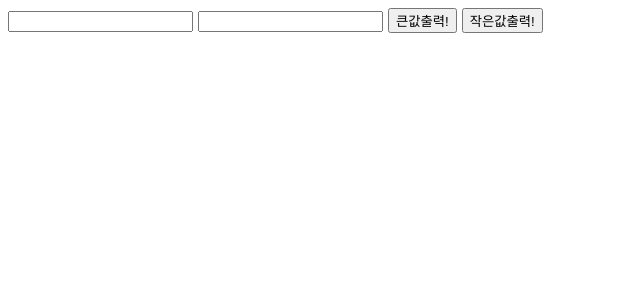
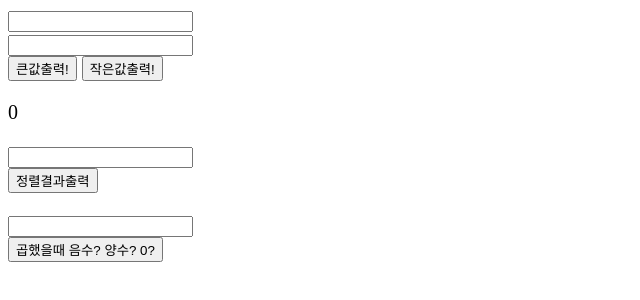
Before and after one commit to sebaek/20171122, a plain HTML site: page solution2.html in a window 1280 px wide. Both pictures are taken after a click on the button "작은값출력!". Shown: the whole page, without its empty margins (0-640 px from the left). Drawn offline with Linux system fonts and the light colour scheme.

Commit message:
solutions

```diff
--- a/solution2.html
+++ b/solution2.html
@@ -13,15 +13,63 @@
 
 </head>
 <body>
-    <input type="text" name="" id="input1">
-    <input type="text" name="" id="input2">
+    <input type="text" name="" id="input1"><br>
+    <input type="text" name="" id="input2"><br>
 
     <button onclick="showBig();">큰값출력!</button>
     <button onclick="showSmall();">작은값출력!</button>
 
     <p id="result"></p>
 
+
+    <input type="text" name="" id="input3"><br>
+    <button onclick="showSorted()">정렬결과출력</button>
+    <p id="result2"></p>
+
+
+    <input type="text" name="" id="input4"><br>
+    <button onclick="showMultiple()">곱했을때 음수? 양수? 0?</button>
+    <p id="result3"></p>
+
     <script>
+function showMultiple() {
+    // 1. input4 value를 가져온다.
+    var value = document.getElementById("input4").value;
+    // 2. ,을 기준으로 배열로 만들고.
+    var numbers = value.split(",");
+    // 3. 0이 있는지? 음수가 몇개인지?
+    var resultTxt = "";
+    var negative = 0;
+    for (var i = 0; i < numbers.length; i++) {
+        var number = Number(numbers[i]);
+        if (number == 0) {
+            resultTxt = "0 입니다.";
+            break;
+        } else if (number < 0) {
+            negative++;
+        }
+    }
+    if (!resultTxt) {
+        resultTxt = (negative % 2 == 0) ? '양수입니다.' : '음수입니다.';
+    }
+
+    // 4. 결과 출력
+    document.getElementById("result3").innerHTML = resultTxt;
+}
+
+
+function showSorted() {
+    //1. input3 value를 가져와서.
+    var value = document.getElementById("input3").value;
+    //2. ,을 기준으로 배열로 만든다.
+    var numbers = value.split(",");
+    //3. sort한다.
+    numbers.sort(function(a, b) {return a-b;});
+    //4. 출력한다.
+    document.getElementById("result2").innerHTML = numbers;
+}
+
+
 function showBig() {
     var number1 = Number(document.getElementById("input1").value);
     var number2 = Number(document.getElementById("input2").value);
@@ -33,6 +81,18 @@ function showBig() {
     }
     document.getElementById("result").innerHTML = result;
 }
+
+function showSmall() {
+    var number1 = Number(document.getElementById("input1").value);
+    var number2 = Number(document.getElementById("input2").value);
+    var result;
+    if (number1 < number2) {
+        result = number1;
+    } else {
+        result = number2;
+    }
+    document.getElementById("result").innerHTML = result;
+}
     </script>
 </body>
 </html>
```
Also changed, not shown: index15.html (added, +25 -0 lines).
